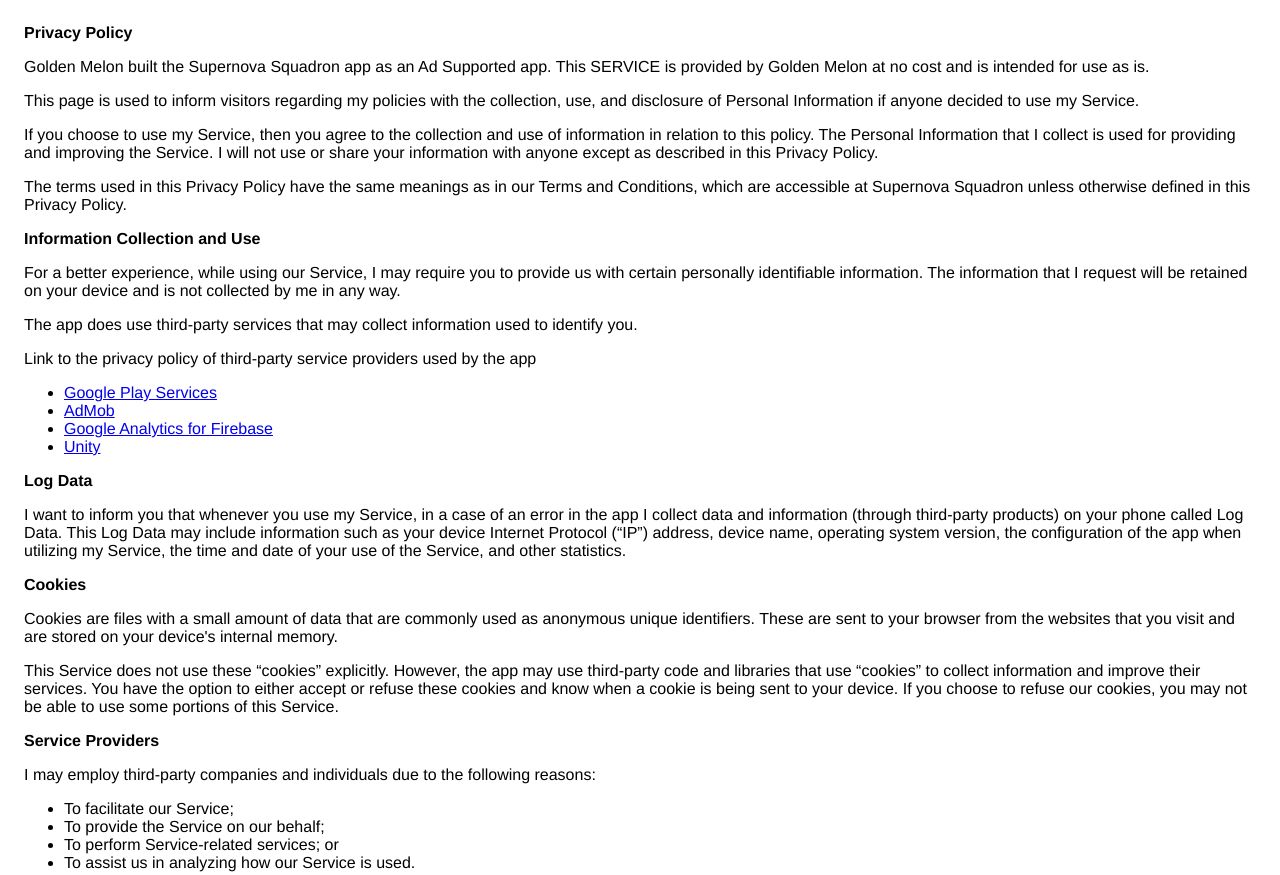
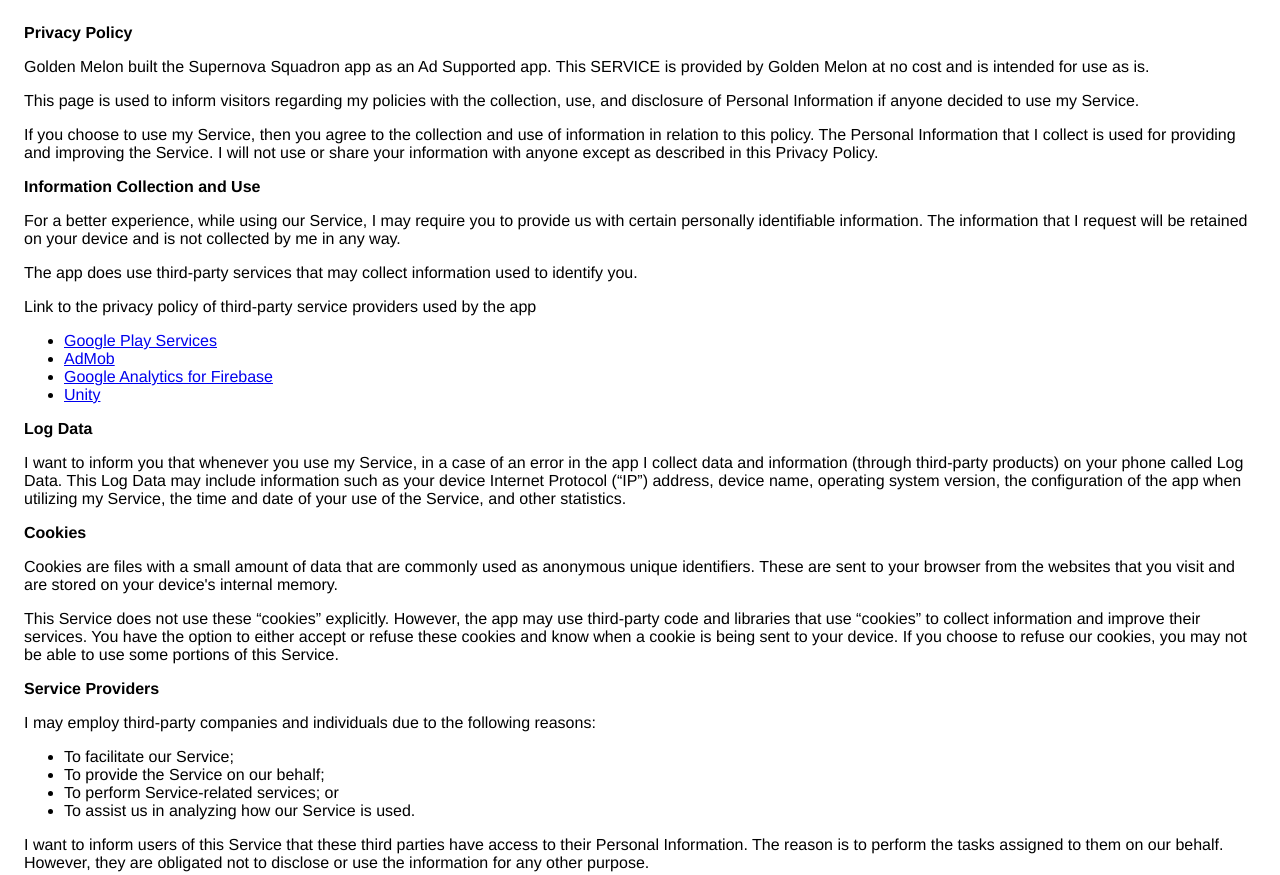
Before and after one commit to splash90-dev/supernova-squadron-privacy, a plain HTML site: page index.html in a window 1280 px wide. Shown: the top 875 px of the page. Drawn offline with Linux system fonts and the light colour scheme.

Commit message:
Update index.html

```diff
--- a/index.html
+++ b/index.html
@@ -22,10 +22,6 @@
                   policy. The Personal Information that I collect is
                   used for providing and improving the Service. I will not use or share your information with
                   anyone except as described in this Privacy Policy.
-                </p> <p>
-                  The terms used in this Privacy Policy have the same meanings
-                  as in our Terms and Conditions, which are accessible at
-                  Supernova Squadron unless otherwise defined in this Privacy Policy.
                 </p> <p><strong>Information Collection and Use</strong></p> <p>
                   For a better experience, while using our Service, I
                   may require you to provide us with certain personally
```
